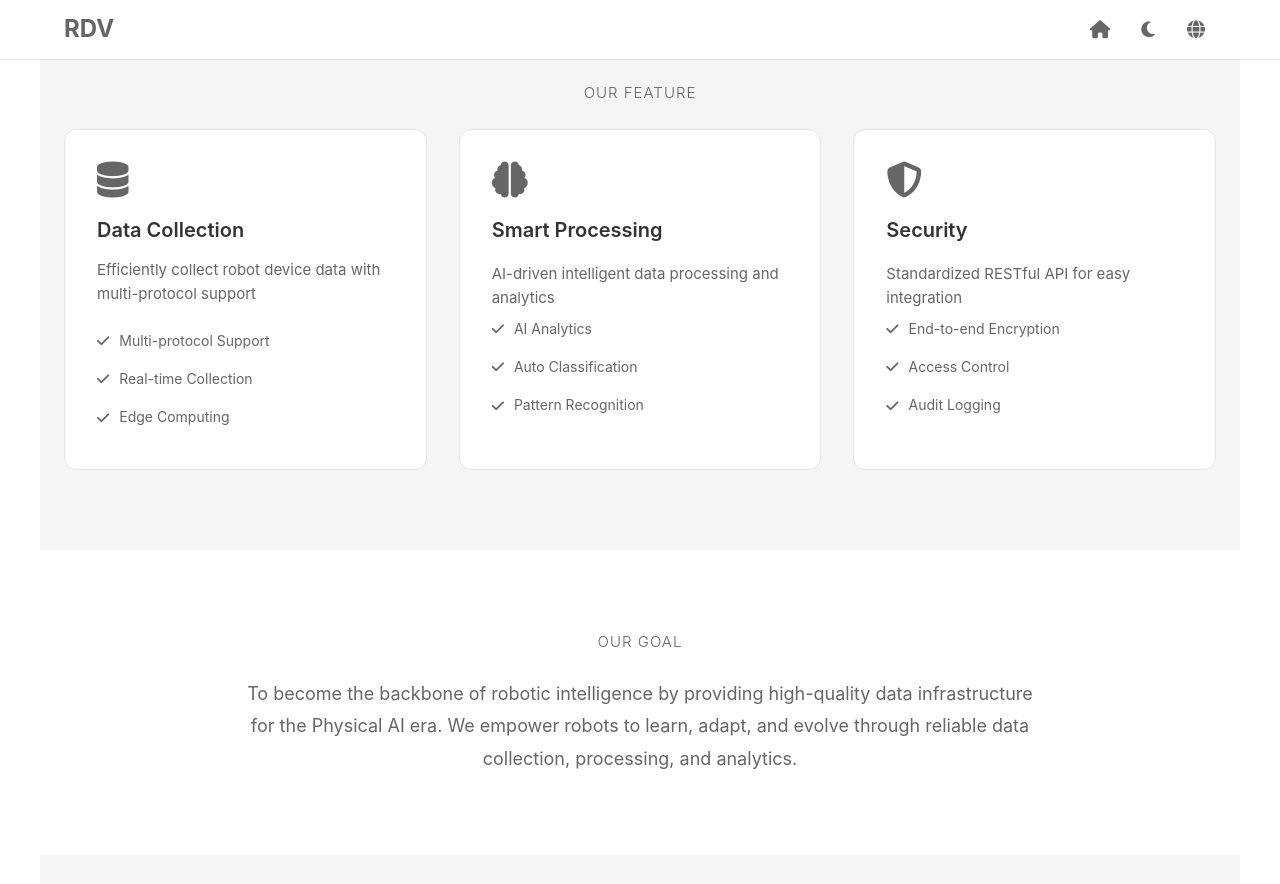
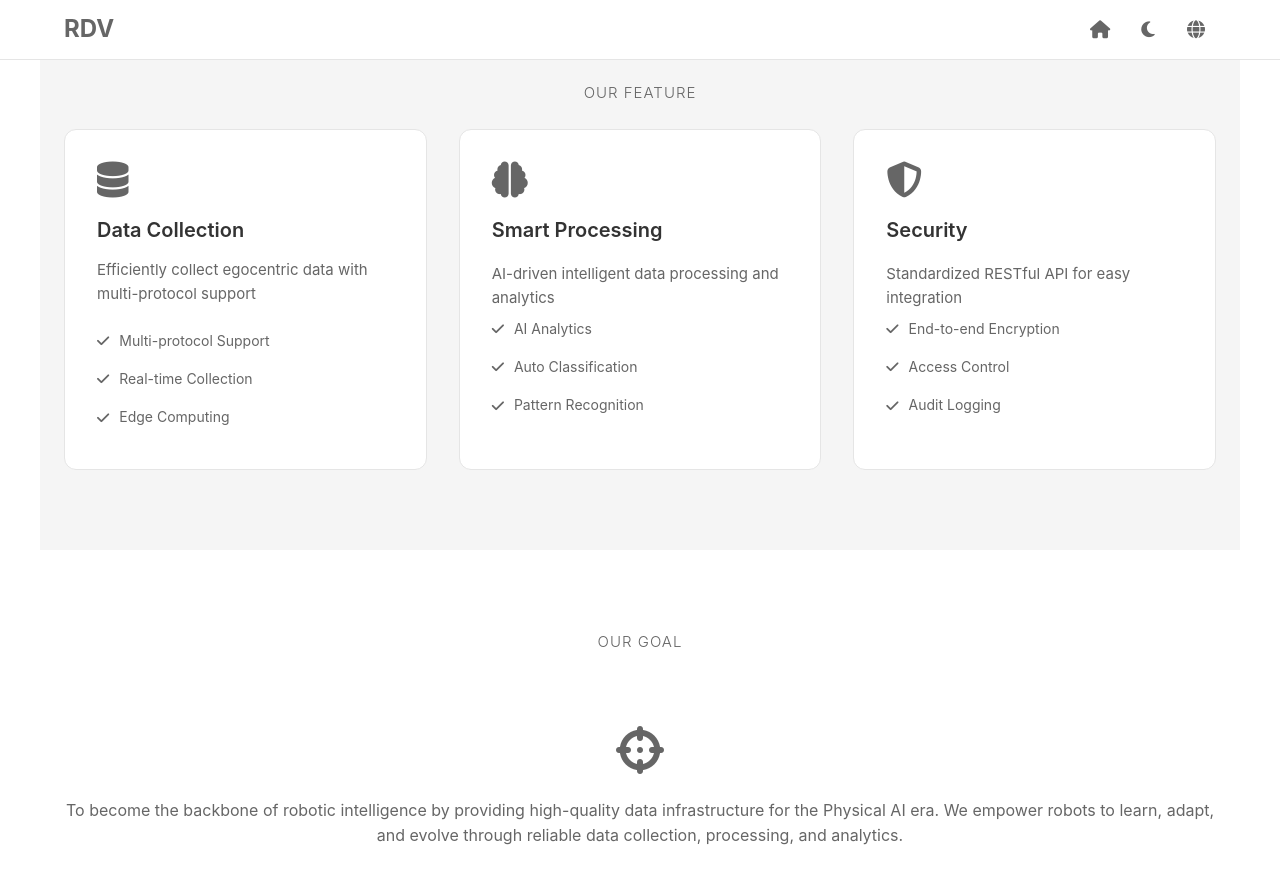
Before and after one commit to red-pencil/datapage, a Jekyll site: the page built from index.html, in a window 1280 px wide and 900 px high, scrolled down 1341 px. Shown: the top 884 px of the window. Built offline with Jekyll 4.4.1, drawn with Linux system fonts in a browser that asks for light colours.

Commit message:
update content

```diff
--- a/index.html
+++ b/index.html
@@ -23,7 +23,7 @@
     <div class="layer-2-card feature-card">
       <i class="fa-solid fa-database"></i>
       <h3 data-i18n="feature1Title">Data Collection</h3>
-      <p data-i18n="product1Desc">Efficiently collect robot device data with multi-protocol support</p>
+      <p data-i18n="product1Desc">Efficiently collect egocentric data with multi-protocol support</p>
       <ul class="feature-subitems">
         <li><i class="fa-solid fa-check"></i> <span data-i18n="feature1Item1">Multi-protocol Support</span></li>
         <li><i class="fa-solid fa-check"></i> <span data-i18n="feature1Item2">Real-time Collection</span></li>
@@ -55,8 +55,17 @@
 
 <section class="section" id="goal">
   <h2 class="section-title" data-i18n="goalTitle">Our Goal</h2>
-  <div class="goal-content">
+  <!-- <div class="goal-content">
+    <i class="fa-solid fa-crosshairs"></i>
     <p data-i18n="goalDesc">To become the backbone of robotic intelligence by providing high-quality data infrastructure for the Physical AI era. We empower robots to learn, adapt, and evolve through reliable data collection, processing, and analytics.</p>
+  </div> -->
+
+  <div class="product-intro">
+    <i class="fa-solid fa-crosshairs"></i>
+    <div class="product-tagline">
+
+      <span class="product-desc" data-i18n="goalDesc"></span>
+    </div>
   </div>
 </section>
 
@@ -81,6 +90,17 @@
   </div>
 </section>
 
+<section class="section" id="team">
+  <h2 class="section-title" data-i18n="teamTitle">Our Team</h2>
+  <div class="product-intro">
+    <i class="fa-solid fa-people-group"></i>
+    <div class="product-tagline">
+
+      <span class="product-desc" data-i18n="teamDesc">Our Team</span>
+    </div>
+  </div>
+</section>
+
 <section class="contact-section">
   <div class="contact-items">
     <a href="mailto:becky@rdv.bot" class="contact-item">
```
Also changed, not shown: 2 other files.
